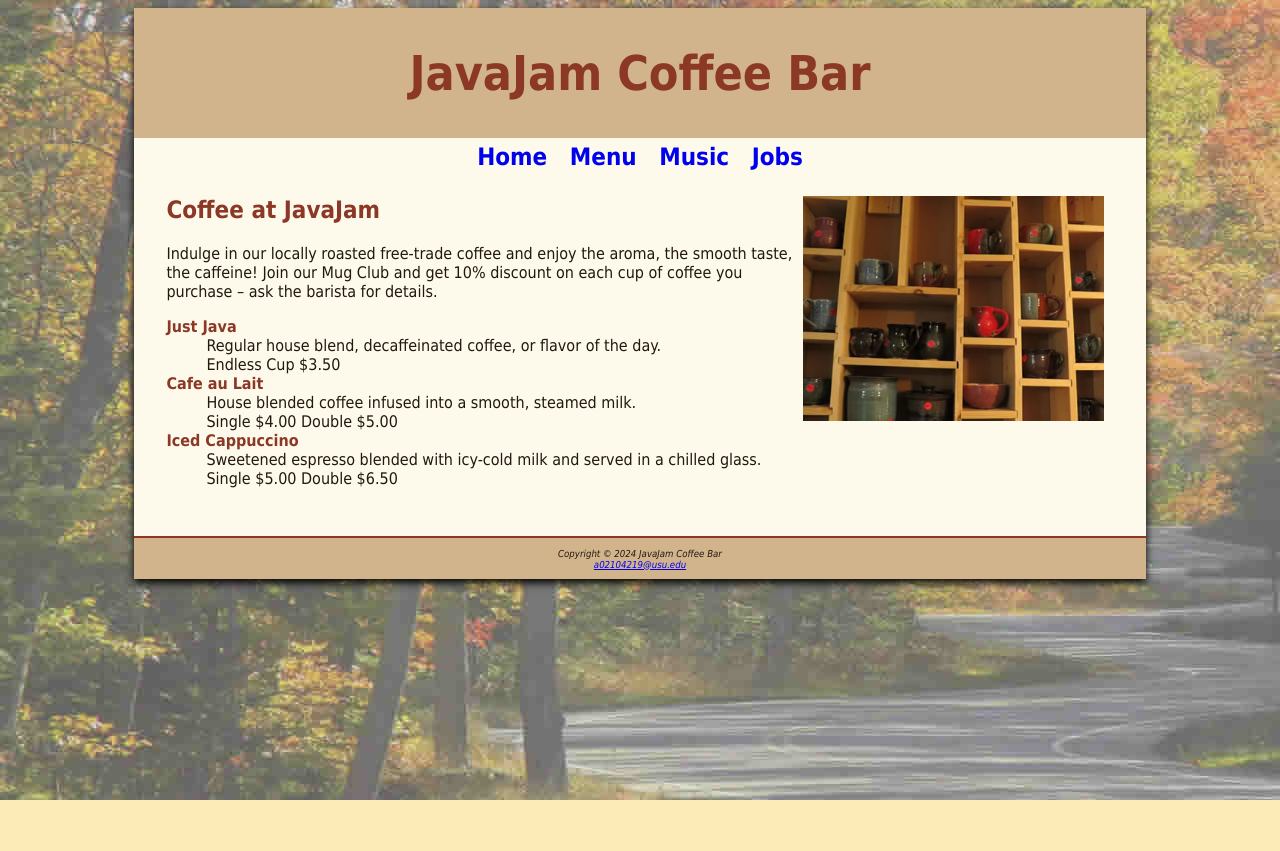
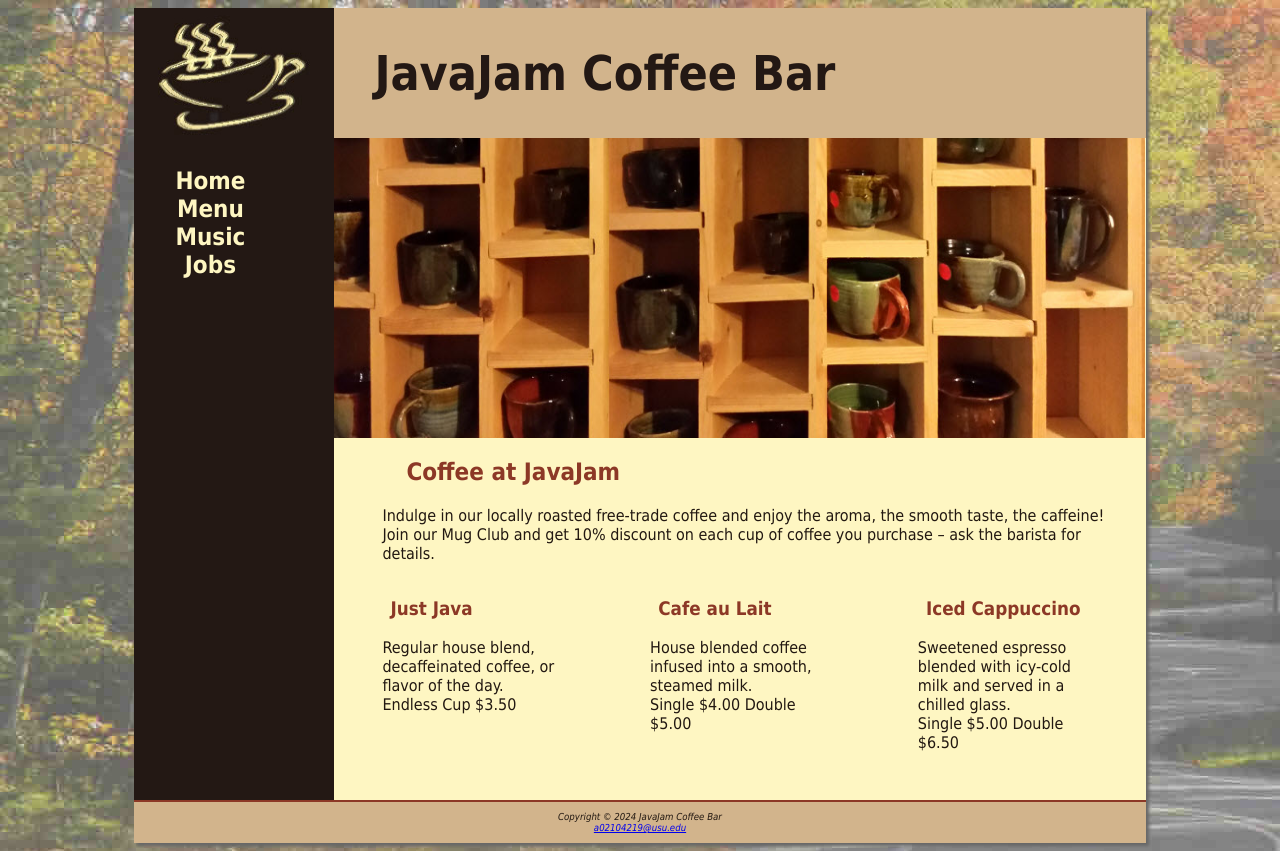
Before and after one commit to zdibble12/zdibble12.github.io, a plain HTML site: page javajam/menu.html in a window 1280 px wide. Before the commit the page ends 800 px from the top, so only its background shows below. Drawn offline with Linux system fonts and the light colour scheme.

Commit message:
JavaJam6
JavaJam assignment 6.  Formatting links, CSS modifications, and added selectors.

```diff
--- a/javajam/javajam.css
+++ b/javajam/javajam.css
@@ -1,3 +1,5 @@
+* { box-sizing: border-box;}
+
 body {
     background-color: #FCEBB6;
     background-image: url("images/fadedroad50.jpg");
@@ -7,21 +9,38 @@ body {
 }
 
 #wrapper {
-    background-color: #FEFAEB;
+    background-color: #231814;
+    padding: 0;
     margin-left: auto;
     margin-right: auto;
     width: 80%;
     min-width: 900px;
     max-width: 1280px;
-    box-shadow: 0 4px 8px #000;
+    box-shadow: 3px 3px 3px #676767;
 }
 
 header {
+    background-image: url("images/coffeelogo.jpg");
+    background-repeat: no-repeat;
     background-color: #D2B48C;
     color: #8C3826;
-    text-align: center;
     padding-top: 5px;
     padding-bottom: 5px;
+    padding-left: 240px;
+}
+
+header a:link {
+    text-decoration: none;
+    color: #231814;
+}
+
+header a:visited {
+    text-decoration: none;
+    color: #231814;
+}
+
+header a:hover {
+    color: #FEF6C2;
 }
 
 h1 {
@@ -44,7 +63,10 @@ h4 {
     background-color: #D2B48C;
     font-size: 1.2em;
     padding-left: 0.5em;
-    padding-bottom: 0.25em;
+    padding-bottom: 0;
+    text-transform: uppercase;
+    border-bottom: 2px solid #8C3826;
+    clear: left;
 }
 
 nav {
@@ -53,10 +75,29 @@ nav {
     font-size: 1.5em;
     padding-top: 5px;
     padding-bottom: 5px;
+    float: left;
+    width: 200px;
 }
 
 nav a {
     text-decoration: none;
+}
+
+nav a:link {
+    color: #FEF6C2;
+}
+
+nav a:visited {
+    color: #D2B48C;
+}
+
+nav a:hover {
+    color: #CC9933;
+}
+
+nav ul {
+    list-style-type: none;
+    padding-left: 0;
 }
 
 footer {
@@ -70,24 +111,59 @@ footer {
 
 main {
     display: block;
-    padding-left: 2em;
+    padding: 0 0 2em 0;
+    margin-left: 200px;
+    background-color: #FEF6C2;
+    overflow: auto;
+}
+
+main h2, h3, h4, p, div, ul, dl {
+    padding-left: 3em;
     padding-right: 2em;
-    padding-bottom: 2em;
 }
 
 .details {
     padding-left: 20%;
     padding-right: 20%;
+    overflow: auto;
 }
 
 img {
-    padding-left: 10px;
-    padding-right: 10px;
+    border-style: none;
+    max-width 100%;
+    height: auto;
 }
 
 #homehero {
     height: 300px;
     background-image: url("images/hero.jpg");
-    background-size: cover;
+    background-size: 100% 100%;
+    background-repeat: no-repeat;
+    padding: 0;
+    margin: 0;
+}
+
+#heromugs {
+    height: 300px;
+    background-image: url("images/heromugs.jpg");
+    background-size: 100% 100%;
     background-repeat: no-repeat;
 }
+
+#heroguitar {
+    height: 300px;
+    background-image: url("images/heroguitar.jpg");
+    background-size: 100% 100%;
+    background-repeat: no-repeat;
+}
+
+.floatleft {
+    float: left;
+    padding-right: 2em;
+    padding-bottom: 2em;
+}
+
+.onethird {
+    float: left;
+    width: 33%;
+}
--- a/javajam/menu.html
+++ b/javajam/menu.html
@@ -17,28 +17,34 @@
 <body>
   <div id="wrapper">
     <header>
-      <h1>JavaJam Coffee Bar</h1>
+      <h1><a href="index.html">JavaJam Coffee Bar</a></h1>
     </header>
     <nav>
-      <a href="index.html">Home</a> &nbsp;
-      <a href="menu.html">Menu</a> &nbsp;
-      <a href="music.html">Music</a> &nbsp;
-      <a href="jobs.html">Jobs</a>
+      <ul>
+        <li><a href="index.html">Home</a></li>
+        <li><a href="menu.html">Menu</a></li>
+        <li><a href="music.html">Music</a></li>
+        <li><a href="jobs.html">Jobs</a></li>
+      </ul>
     </nav>
     <main>
-        <img src="images/mugs.jpg" alt="JavaJam Mugs" height="225" width="auto" align="right" />
+        <div id="heromugs">
+        </div>
       <h2>Coffee at JavaJam</h2>
       <p>Indulge in our locally roasted free-trade coffee and enjoy the aroma, the smooth taste, the caffeine! Join our Mug
         Club and get 10% discount on each cup of coffee you purchase &ndash; ask the barista for details.</p>
-      <dl>
-        <dt><strong>Just Java</strong></dt>
-        <dd>Regular house blend, decaffeinated coffee, or flavor of the day.<br>Endless Cup $3.50</dd>
-        <dt><strong>Cafe au Lait</strong></dt>
-        <dd>House blended coffee infused into a smooth, steamed milk.<br>Single $4.00 Double $5.00</dd>
-        <dt><strong>Iced Cappuccino</strong></dt>
-        <dd>Sweetened espresso blended with icy-cold milk and served in a chilled glass.<br>Single $5.00 Double $6.50
-        </dd>
-      </dl>
+        <section class="onethird">
+          <h3>Just Java</h3>
+          <p>Regular house blend, decaffeinated coffee, or flavor of the day.<br>Endless Cup $3.50</p>
+        </section>
+        <section class="onethird">
+          <h3>Cafe au Lait</h3>
+          <p>House blended coffee infused into a smooth, steamed milk.<br>Single $4.00 Double $5.00</p>
+        </section>
+        <section class="onethird">
+          <h3>Iced Cappuccino</h3>
+          <p>Sweetened espresso blended with icy-cold milk and served in a chilled glass.<br>Single $5.00 Double $6.50</p>
+        </section>
     </main>
     <footer>
       Copyright &copy; 2024 JavaJam Coffee Bar<br>
```
Also changed, not shown: javajam/index.html (+9 -8 lines), javajam/music.html (+10 -6 lines), javajam/images/coffeelogo.jpg (added), javajam/images/heroguitar.jpg (added), javajam/images/heromugs.jpg (added), 1 other file.
